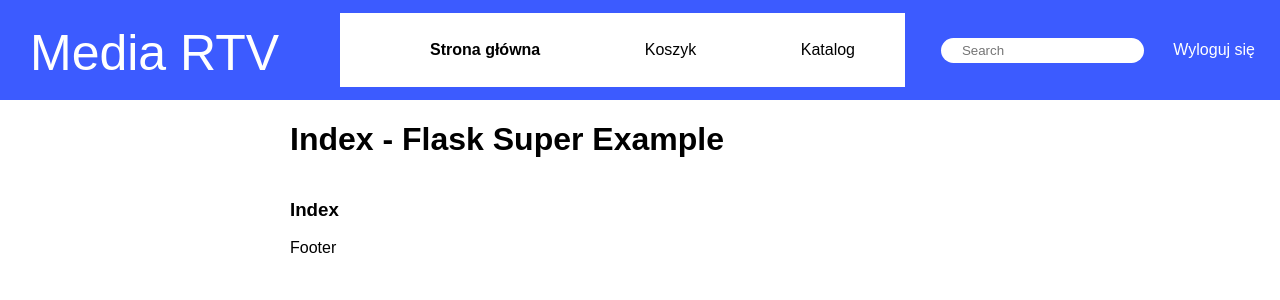
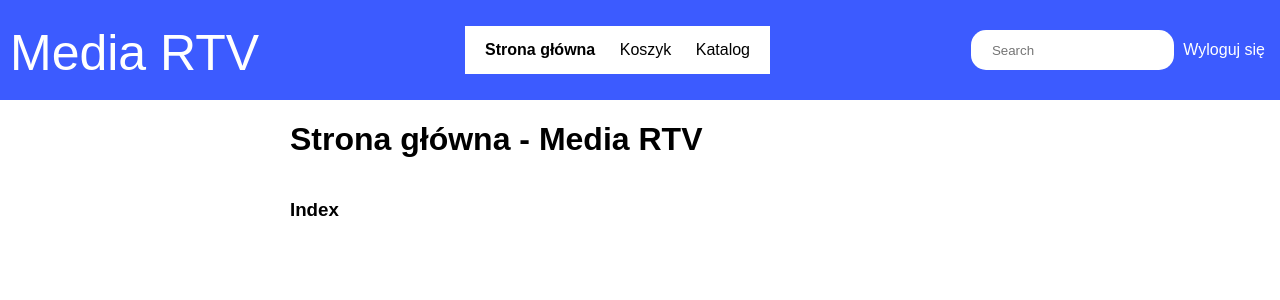
Before and after one commit to IgorWalkowiak/PO_projekt, a Flask app: page / in a window 1280 px wide. Shown: the top 300 px of the page. Run offline with Flask 2, Linux system fonts and the light colour scheme.

Commit message:
Refactor navbar styles

```diff
--- a/app.py
+++ b/app.py
@@ -10,22 +10,22 @@ init_db()
 
 @app.route('/')
 def home():
-    return render_template('template.html', title="Index", current_time=datetime.datetime.now())
+    return render_template('template.html', title="Strona główna")
 
 @app.route('/cart')
 def cart():
     return render_template('cart.html',
-        my_list=[], title="Koszyk", current_time=datetime.datetime.now())
+        my_list=[], title="Koszyk")
 
 @app.route('/catalog')
 def catalog():
     categories = Category.query.all()
-    return render_template('browse_categories.html', categories=categories)
+    return render_template('browse_categories.html', categories=categories, title='Kategorie')
 
 @app.route('/category/<category_id>')
 def category(category_id):
     prod_in_category = Product.query.filter(Product.category == category_id).all()
-    return render_template('browse_category.html', products=prod_in_category)
+    return render_template('browse_category.html', products=prod_in_category, title=f'Kategoria {category_id}')
 
 if __name__ == '__main__':
     app.run(host='127.0.0.1', port=8080)
--- a/static/assets/styles.css
+++ b/static/assets/styles.css
@@ -37,10 +37,14 @@ h2 {color: red;}
 .nav-link {
   text-decoration: none;
   color: white;
-  padding: 14px 25px;
+  padding: 5px;
   text-align: center;
   text-decoration: none;
   display: inline-block;
+}
+
+.navbar-left {
+  margin-right: 10px;
 }
 
 .navbar-item {
@@ -49,6 +53,8 @@ h2 {color: red;}
 
 .navbar-nav {
   background: #ffffff;
+  margin: 0;
+  padding: 5px 10px;
 }
 
 .navbar-nav a:link, .navbar-nav a:visited {
@@ -63,7 +69,7 @@ h2 {color: red;}
 
 a:link, a:visited {
   color: white;
-  padding: 14px 25px;
+  padding: 5px;
   text-align: center;
   text-decoration: none;
   display: inline-block;
@@ -78,6 +84,7 @@ a:link, a:visited {
   padding: 5px;
   padding-left: 21px;
   border: 0;
+  height: 3em;
 }
 
 .category {
--- a/templates/layout.html
+++ b/templates/layout.html
@@ -20,21 +20,16 @@
           {{ nav_link('catalog', 'Katalog') }}
         </ul>
       </div>
-      <div class="navbar-item">
+      <div class="navbar-item navbar-left">
         <input type="text" class="search" placeholder="Search">
         <a class="nav-link" href="#">Wyloguj się</a>
       </div>
     </nav>
     <div class="container">
       {% block heading %}
-        <h1>{% block page %}{% endblock %} - Flask Super Example</h1>
+        <h1>{% block page %}{% endblock %} - Media RTV</h1>
       {% endblock %}
-
       {% block content %}{% endblock %}
-
-      <div class="footer">
-        Footer
-      </div>
     </div>
   </body>
 </html>
```
